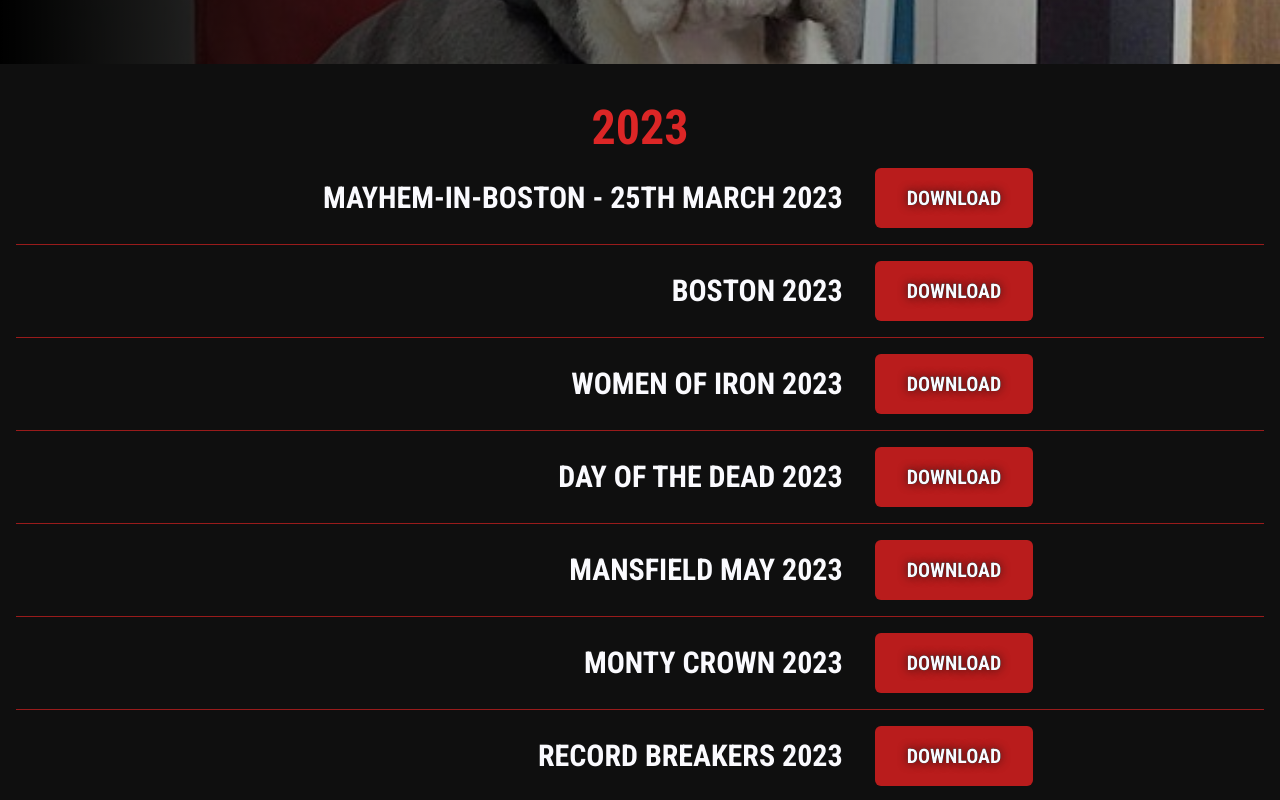
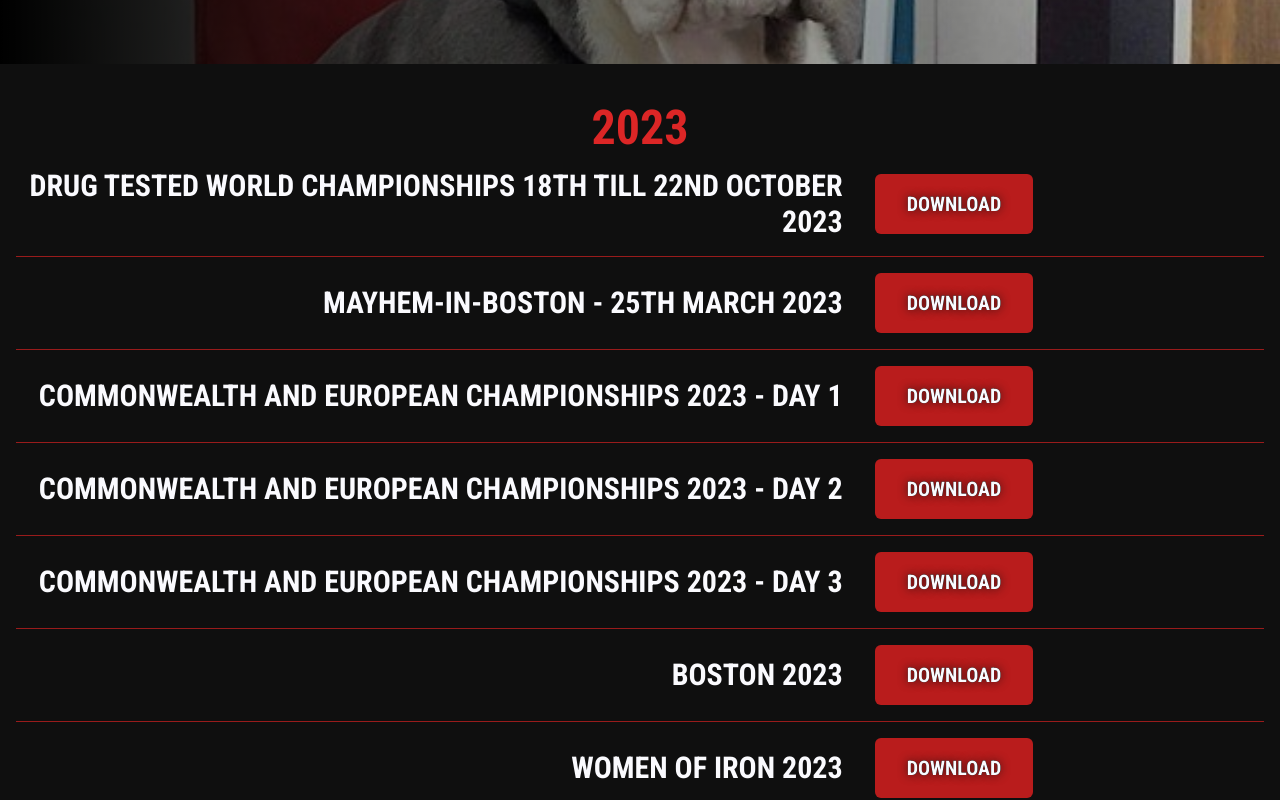
Before and after one commit to iamscottfreeman/bplf.co.uk, a Next.js app: page /results/competitions in a window 1280 px wide. Shown: the part 454-1254 px from the top of the page. Built offline with nearby package versions, Linux system fonts and the light colour scheme.

Commit message:
Comp results

```diff
--- a/src/pages/results/competitions.tsx
+++ b/src/pages/results/competitions.tsx
@@ -22,19 +22,23 @@ export default function CompetitionResults() {
           <Container className='py-10'>
             <h2 className={`${fonts.header.className} uppercase text-center text-5xl mb-4 text-red-600`}>2023</h2>
             <div className='md:grid grid-cols-3 items-center text-center gap-4'>
+              <ResultLink
+                title='Drug Tested World Championships 18th till 22nd October 2023'
+                link='/downloads/DrugTestedWorldChampionships2023.xlsx'
+              />
               <ResultLink title='Mayhem-in-Boston - 25th March 2023' link='/downloads/Mayhem-in-Boston-112233.xlsx' />
-              {/* <ResultLink
-                title='IPL Commonwealth and European Championships 2023 - Day 1'
+              <ResultLink
+                title='Commonwealth and European Championships 2023 - Day 1'
                 link='/downloads/E&C-Open-2023-Day1.xlsx'
               />
               <ResultLink
-                title='IPL Commonwealth and European Championships 2023 - Day 2'
+                title='Commonwealth and European Championships 2023 - Day 2'
                 link='/downloads/E&C-Open-2023-Day2.xlsx'
               />
               <ResultLink
-                title='IPL Commonwealth and European Championships 2023 - Day 3'
+                title='Commonwealth and European Championships 2023 - Day 3'
                 link='/downloads/E&C-Open-2023-Day3.xlsx'
-              /> */}
+              />
               <ResultLink title='BOSTON 2023' link='/downloads/BOSTON-17092023.xlsx' />
               <ResultLink title='WOMEN OF IRON 2023' link='/downloads/WOMEN-OF-IRON-2023.xlsx' />
               <ResultLink title='DAY OF THE DEAD 2023' link='/downloads/DAY-OF-THE-DEAD-FULL-COM.xls' />
```
Also changed, not shown: 1 other file (tests, documents, lock files or other folders).
